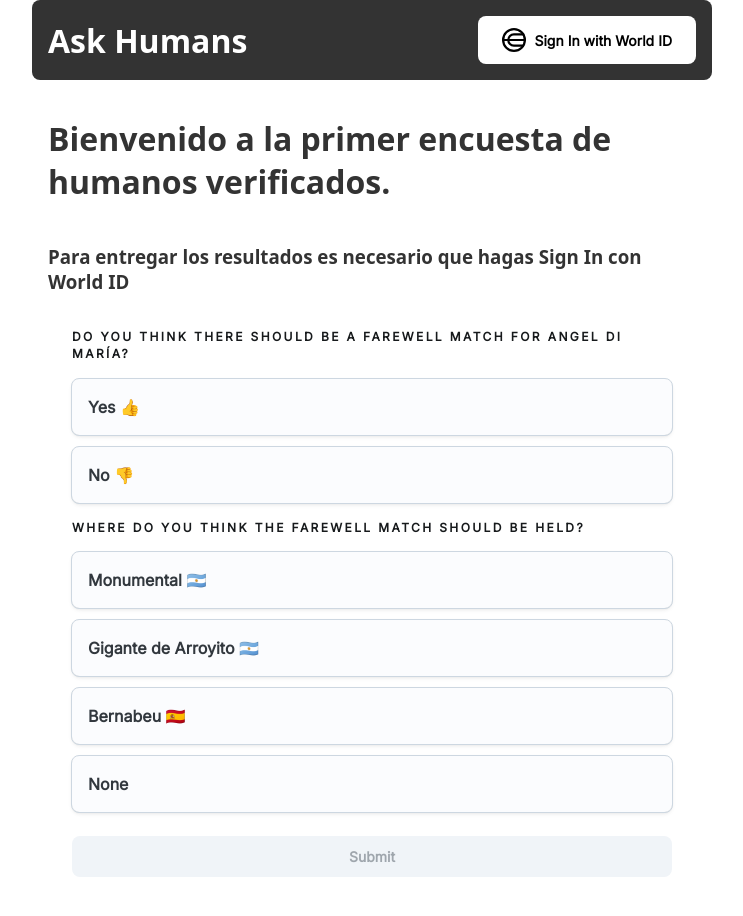
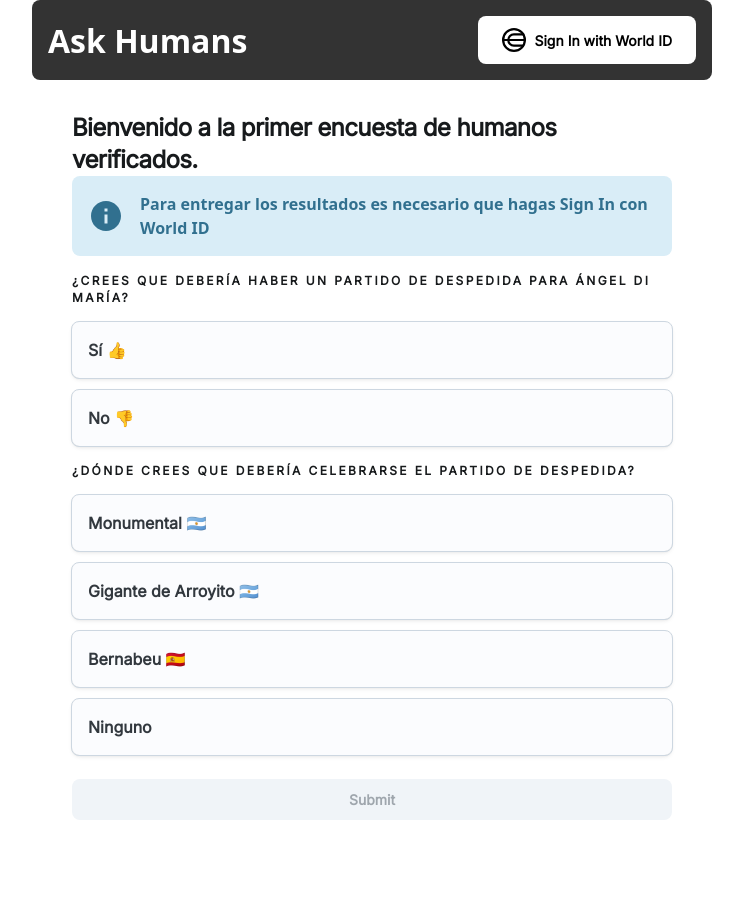
Before and after one commit to Toket-io/AskHumans, a Next.js app: page / in a window 1280 px wide. Shown: the top 916 px of the page, without its empty margins (268-1011 px from the left). After the commit the page ends 868 px from the top, so only its background shows below. Built offline with nearby package versions, Linux system fonts and the light colour scheme; no server answers.

Commit message:
UI Improvements

```diff
--- a/components/questionnaire.tsx
+++ b/components/questionnaire.tsx
@@ -1,8 +1,11 @@
 import React, { useEffect, useState } from "react";
 import Question from "./question";
+import Typography from "@mui/joy/Typography";
 import Button from "@mui/joy/Button";
 import Box from "@mui/joy/Box";
 import { useSession } from "next-auth/react";
+import SuccessBanner from "./successBanner";
+import SignInDisclosureBanner from "./signInDisclousureBanner";
 
 interface QuestionnaireProps {
   questions: {
@@ -62,8 +65,21 @@
   return (
     <form
       onSubmit={handleSubmit}
-      style={{ padding: "16px", maxWidth: "600px", margin: "0" }}
+      style={{
+        padding: "16px",
+        maxWidth: "600px",
+        margin: "0 auto",
+      }}
     >
+      <Typography level="h3">
+        Bienvenido a la primer encuesta de humanos verificados.
+      </Typography>
+
+      {/* Show the SignInDisclosureBanner if the quiz is user is unauthenticated */}
+      {!userId && <SignInDisclosureBanner />}
+      {/* Show the SuccessBanner if the quiz is already answered */}
+      {isAnswered && <SuccessBanner />}
+
       {questions.map((question) => (
         <Question
           key={question.id}
--- /dev/null
+++ b/components/signInDisclousureBanner.tsx
@@ -0,0 +1,30 @@
+import React from "react";
+import InfoIcon from "@mui/icons-material/Info";
+import Link from "next/link";
+import Box from "@mui/joy/Box";
+
+const SignInDisclosureBanner: React.FC = () => {
+  return (
+    <Box
+      sx={{
+        display: "flex",
+        alignItems: "center",
+        backgroundColor: "#d9edf7",
+        color: "#31708f",
+        padding: "16px",
+        borderRadius: "8px",
+        marginBottom: "16px",
+      }}
+    >
+      <InfoIcon sx={{ fontSize: 36, marginRight: "16px" }} />
+      <div>
+        <p style={{ margin: 0, fontWeight: "bold" }}>
+          Para entregar los resultados es necesario que hagas Sign In con World
+          ID
+        </p>
+      </div>
+    </Box>
+  );
+};
+
+export default SignInDisclosureBanner;
--- /dev/null
+++ b/components/successBanner.tsx
@@ -0,0 +1,32 @@
+import React from "react";
+import CheckCircleIcon from "@mui/icons-material/CheckCircle";
+import Link from "next/link";
+import Box from "@mui/joy/Box";
+
+const SuccessBanner: React.FC = () => {
+  return (
+    <Box
+      sx={{
+        display: "flex",
+        alignItems: "center",
+        backgroundColor: "#dff0d8",
+        color: "#3c763d",
+        padding: "16px",
+        borderRadius: "8px",
+        marginBottom: "16px",
+      }}
+    >
+      <CheckCircleIcon sx={{ fontSize: 36, marginRight: "16px" }} />
+      <div>
+        <p style={{ margin: 0, fontWeight: "bold" }}>
+          ¡Gracias por responder este cuestionario!
+        </p>
+        <p style={{ margin: 0 }}>
+          Puedes encontrar los resultados <Link href="/results">aquí</Link>.
+        </p>
+      </div>
+    </Box>
+  );
+};
+
+export default SuccessBanner;
--- a/package.json
+++ b/package.json
@@ -21,7 +21,9 @@
     "@emotion/react": "^11.13.0",
     "@emotion/styled": "^11.13.0",
     "@fontsource/inter": "^5.0.19",
+    "@mui/icons-material": "^5.16.6",
     "@mui/joy": "5.0.0-beta.48",
+    "@mui/material": "^5.16.6",
     "chart.js": "^4.4.3",
     "firebase": "^10.12.4",
     "next": "^13.5.6",
--- a/pages/index.tsx
+++ b/pages/index.tsx
@@ -5,15 +5,20 @@
 export const questions = [
   {
     id: 1,
-    text: "Do you think there should be a farewell match for Angel Di María?",
+    text: "¿Crees que debería haber un partido de despedida para Ángel Di María?",
     type: "option",
-    options: ["Yes 👍", "No 👎"],
+    options: ["Sí 👍", "No 👎"],
   },
   {
     id: 2,
-    text: "Where do you think the farewell match should be held?",
+    text: "¿Dónde crees que debería celebrarse el partido de despedida?",
     type: "option",
-    options: ["Monumental 🇦🇷", "Gigante de Arroyito 🇦🇷", "Bernabeu 🇪🇸", "None"],
+    options: [
+      "Monumental 🇦🇷",
+      "Gigante de Arroyito 🇦🇷",
+      "Bernabeu 🇪🇸",
+      "Ninguno",
+    ],
   },
 ];
 
@@ -36,11 +41,6 @@
           boxSizing: "border-box",
         }}
       >
-        <h1>Bienvenido a la primer encuesta de humanos verificados.</h1>
-        <h3>
-          Para entregar los resultados es necesario que hagas Sign In con World
-          ID
-        </h3>
         <Questionnaire questions={questions} />
       </main>
     </Layout>
```
Also changed, not shown: 1 other file (tests, documents, lock files or other folders).
